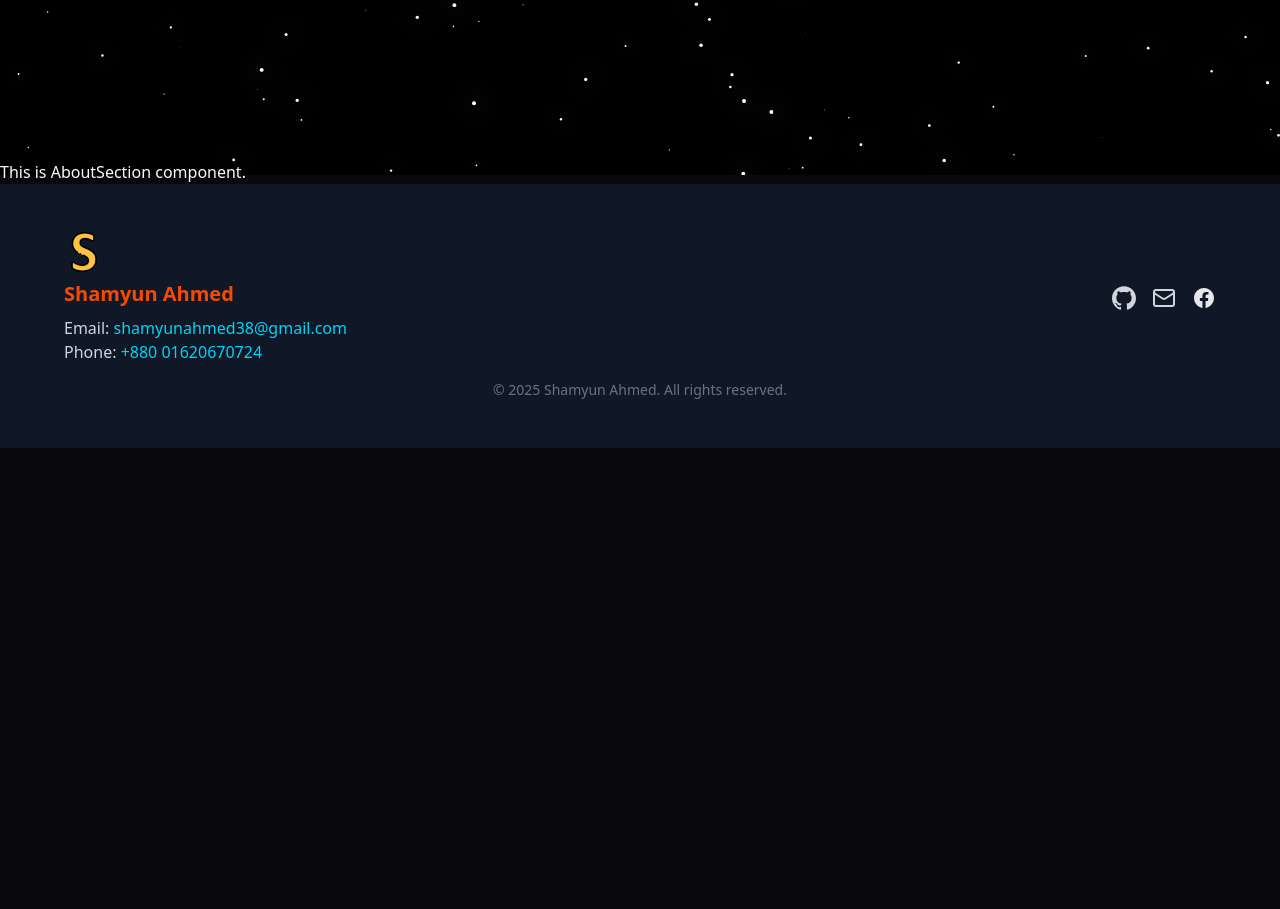
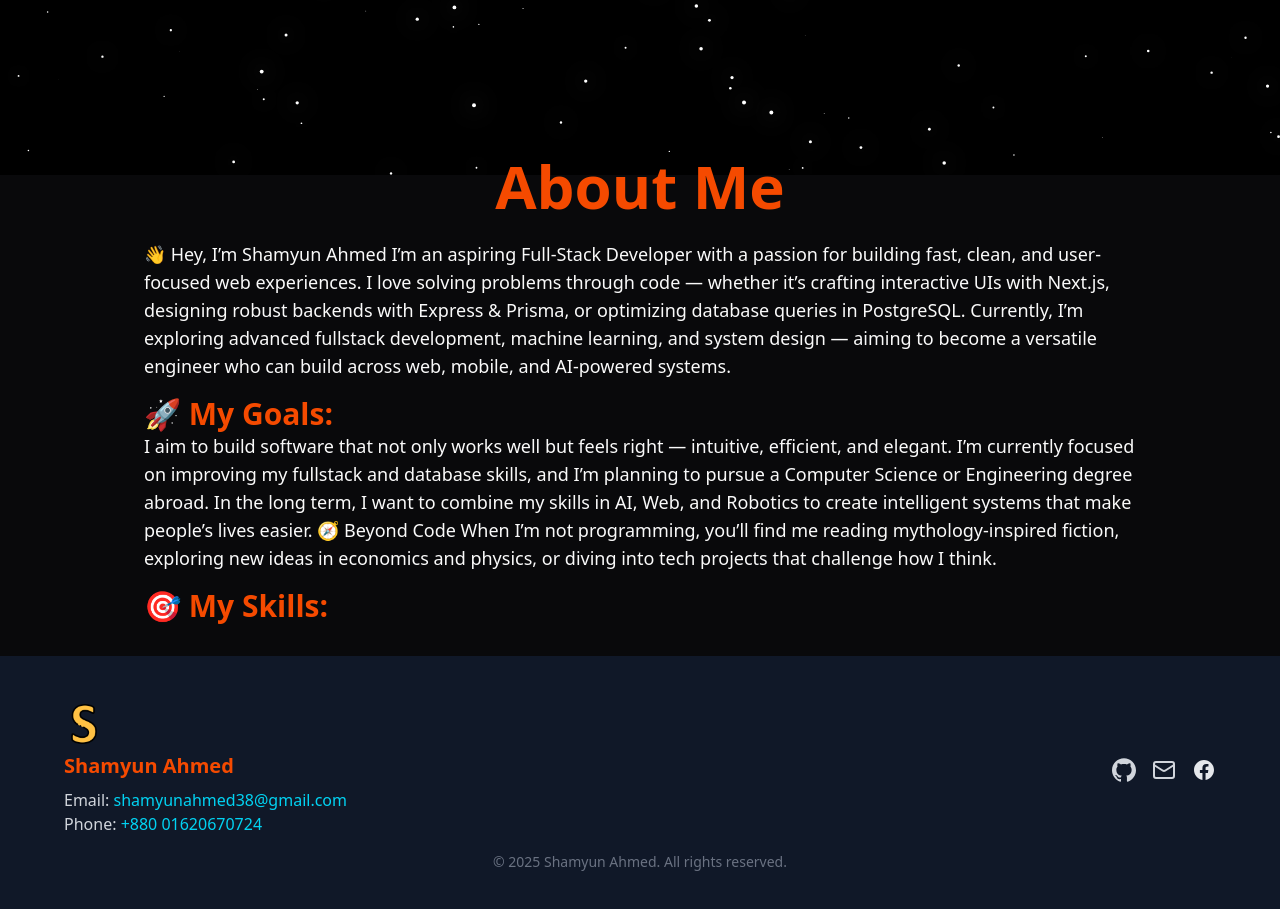
Before and after one commit to Shadow-Blaxe-123/Next-Portfolio-Frontend, a Next.js app: page / in a window 1280 px wide. Shown: the part 625-1534 px from the top of the page. Before the commit the page ends 1073 px from the top, so only its background shows below. Built offline with nearby package versions, Linux system fonts and the light colour scheme.

Commit message:
About Section 75% done

```diff
--- a/package.json
+++ b/package.json
@@ -18,6 +18,7 @@
     "radix-ui": "^1.4.3",
     "react": "19.1.0",
     "react-dom": "19.1.0",
+    "react-icons": "^5.5.0",
     "tailwind-merge": "^3.3.1"
   },
   "devDependencies": {
--- a/src/app/(public)/page.tsx
+++ b/src/app/(public)/page.tsx
@@ -3,7 +3,7 @@ import HeroSection from "@/components/modules/Home/HeroSection";
 
 export default function Home() {
   return (
-    <div>
+    <div className="grid grid-cols-1">
       <HeroSection />
       <AboutSection />
     </div>
--- a/src/components/modules/Home/AboutSection.tsx
+++ b/src/components/modules/Home/AboutSection.tsx
@@ -1,8 +1,46 @@
 function AboutSection() {
   return (
-    <div>
-      <h1>This is AboutSection component.</h1>
-    </div>
+    <section className="max-w-5xl mx-auto p-4">
+      <h2 className="text-6xl font-bold mb-6 text-center text-primary">
+        About Me
+      </h2>
+      <div className=" items-center">
+        <div>
+          {/* <img src="/profile.jpg" alt="Shamun Ahmed" className="rounded-2xl shadow-lg w-full" /> */}
+        </div>
+        <div>
+          <p className="text-lg text-foreground mb-4">
+            👋 Hey, I’m Shamyun Ahmed I’m an aspiring Full-Stack Developer with
+            a passion for building fast, clean, and user-focused web
+            experiences. I love solving problems through code — whether it’s
+            crafting interactive UIs with Next.js, designing robust backends
+            with Express & Prisma, or optimizing database queries in PostgreSQL.
+            Currently, I’m exploring advanced fullstack development, machine
+            learning, and system design — aiming to become a versatile engineer
+            who can build across web, mobile, and AI-powered systems.
+          </p>
+          <div className="text-lg text-foreground mb-4">
+            <h3 className="text-3xl font-semibold text-primary">
+              🚀 My Goals:
+            </h3>
+            <p>
+              I aim to build software that not only works well but feels right —
+              intuitive, efficient, and elegant. I’m currently focused on
+              improving my fullstack and database skills, and I’m planning to
+              pursue a Computer Science or Engineering degree abroad. In the
+              long term, I want to combine my skills in AI, Web, and Robotics to
+              create intelligent systems that make people’s lives easier. 🧭
+              Beyond Code When I’m not programming, you’ll find me reading
+              mythology-inspired fiction, exploring new ideas in economics and
+              physics, or diving into tech projects that challenge how I think.
+            </p>
+          </div>
+        </div>
+        <div className="text-lg text-foreground mb-4">
+          <h3 className="text-3xl font-semibold text-primary">🎯 My Skills:</h3>
+        </div>
+      </div>
+    </section>
   );
 }
 export default AboutSection;
--- a/src/components/modules/Home/HeroSection.tsx
+++ b/src/components/modules/Home/HeroSection.tsx
@@ -6,7 +6,7 @@ import Link from "next/link";
 function HeroSection() {
   return (
     <div>
-      <div className="relative flex flex-col items-center justify-center min-h-[calc(100vh-80px)]  text-center px-4">
+      <div className="relative flex flex-col items-center justify-center min-h-[calc(100vh-100px)]  text-center px-4">
         <StarryBackground />
         {/* Heading with fade-in */}
         <h1 className="text-5xl font-extrabold mb-6 text-white">
```
Also changed, not shown: 1 other file (tests, documents, lock files or other folders).
